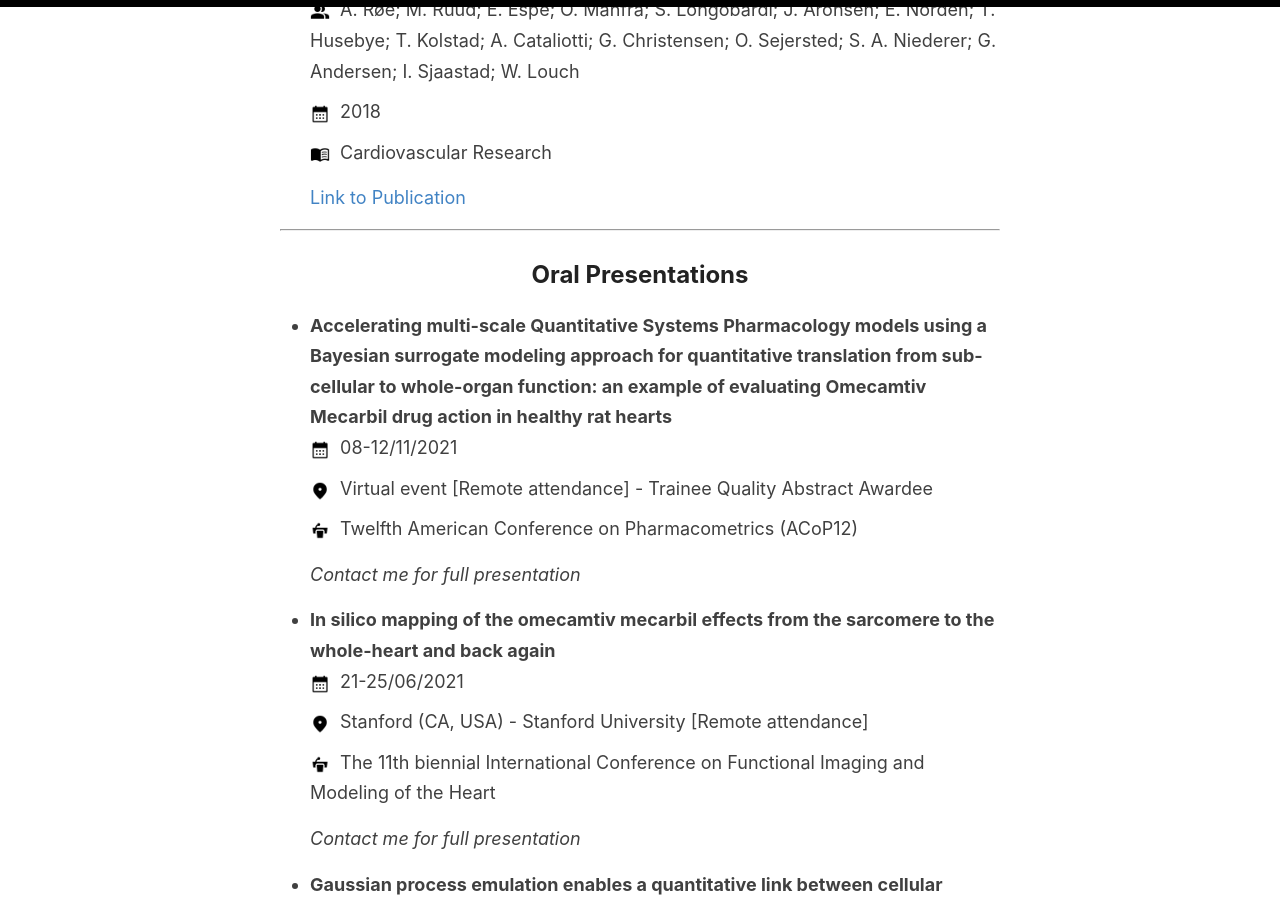
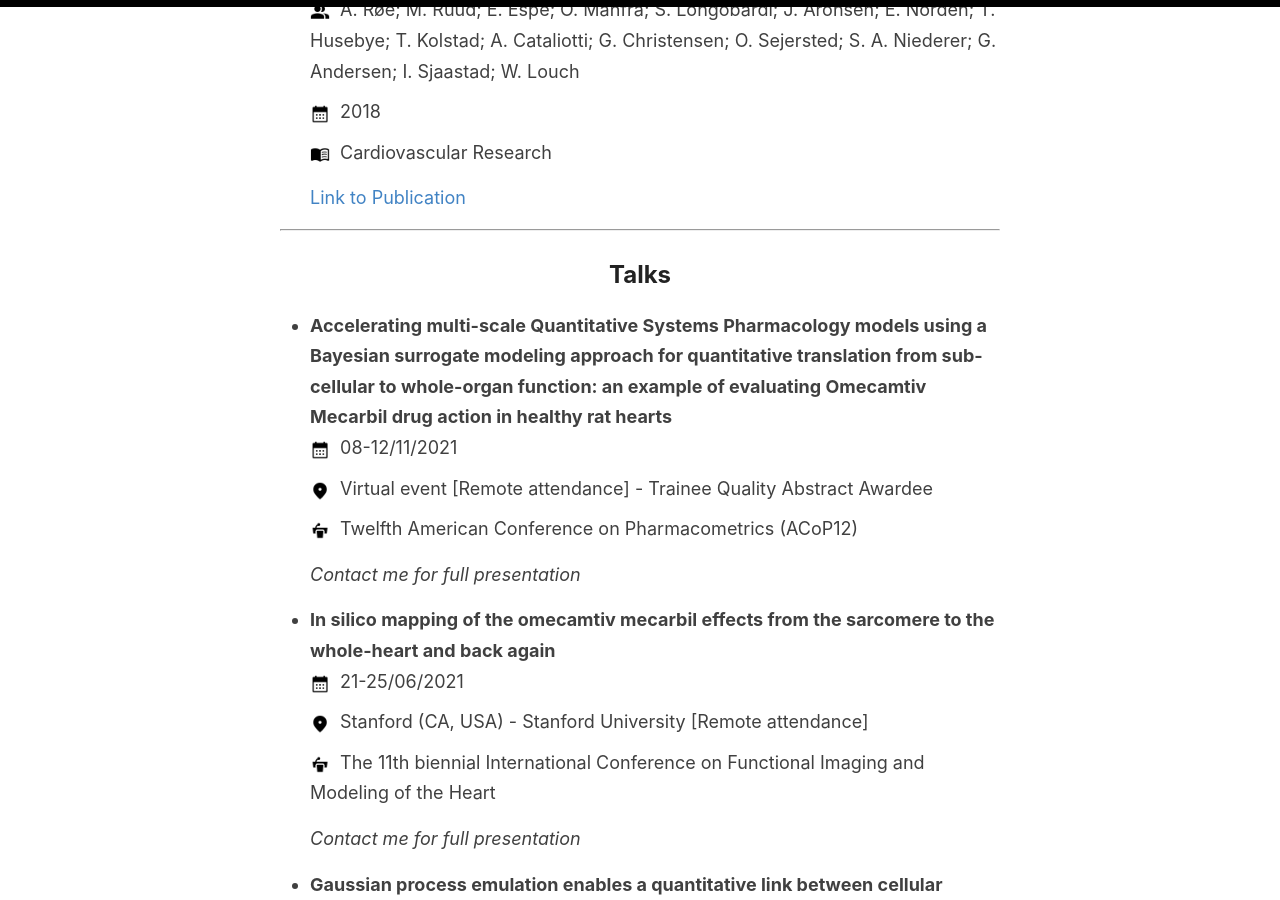
Before and after one commit to stelong/stelong.github.io, a Jekyll site: the page built from _pages/academy.md, in a window 1280 px wide and 900 px high, scrolled down 3112 px. Built offline with Jekyll 4.4.1, drawn with Linux system fonts in a browser that asks for light colours.

```diff
--- a/_config.yml
+++ b/_config.yml
@@ -26,7 +26,7 @@ footer-links:
   flickr:
   github: stelong
   instagram:
-  linkedin:
+  linkedin: slongobardi
   pinterest:
   rss:
   twitter:
--- a/_pages/academy.md
+++ b/_pages/academy.md
@@ -34,7 +34,7 @@ title: My Academic Achievements
 {% endfor %}
 
 <hr>
-## Oral Presentations
+## Talks
 
 {% for presentation in site.data.presentations %}
 - **{{ presentation.title }}**
```
